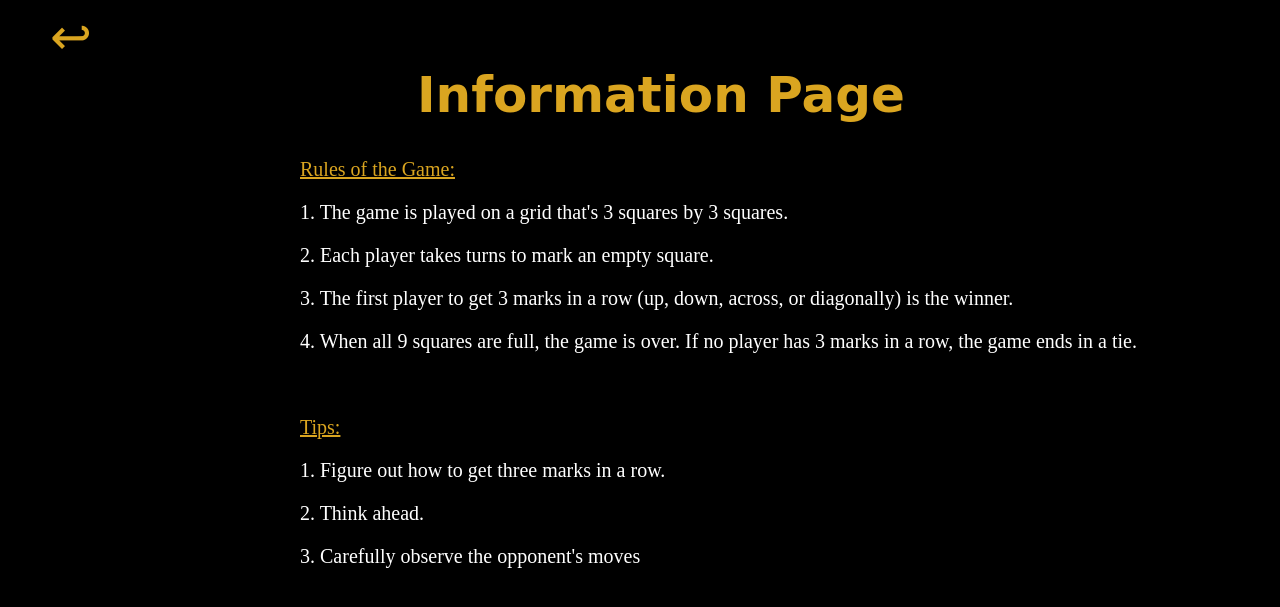
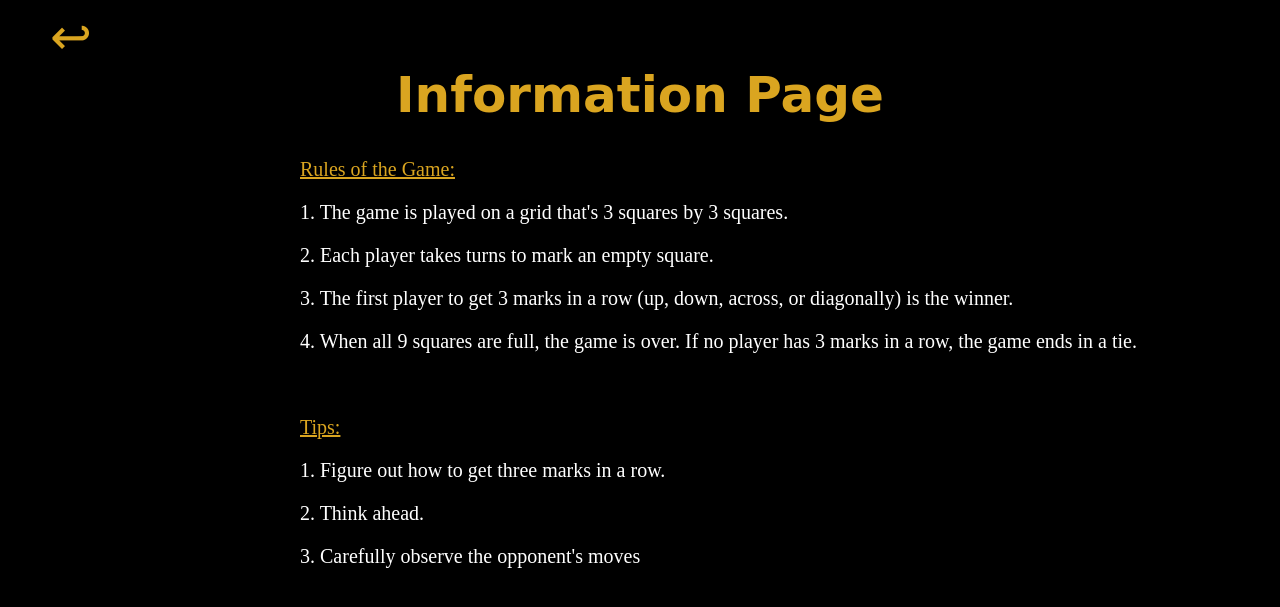
Before and after one commit to aliasgar-m/TIC-TAC-TOE-Game, a Flask app: page /info in a window 1280 px wide. Shown: the top 607 px of the page. Run offline with Flask 2, Linux system fonts and the light colour scheme.

Commit message:
fixed margin

```diff
--- a/static/info_page.css
+++ b/static/info_page.css
@@ -4,7 +4,7 @@ body {
     color: white;
     font-size: 20px;
     margin-left: 50px;
-    justify-content: center;
+    margin-right: 50px;
 }
 
 .title {
```
